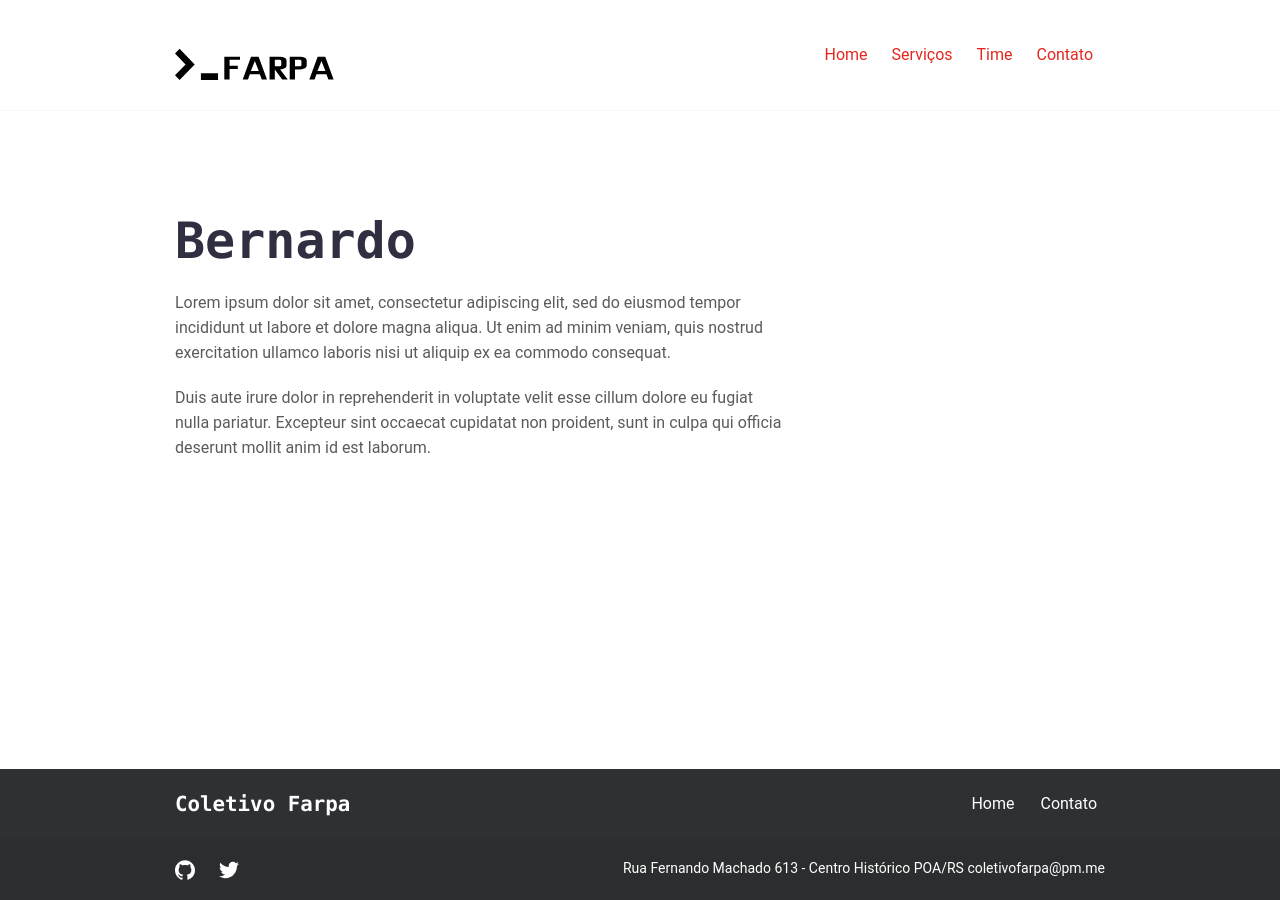
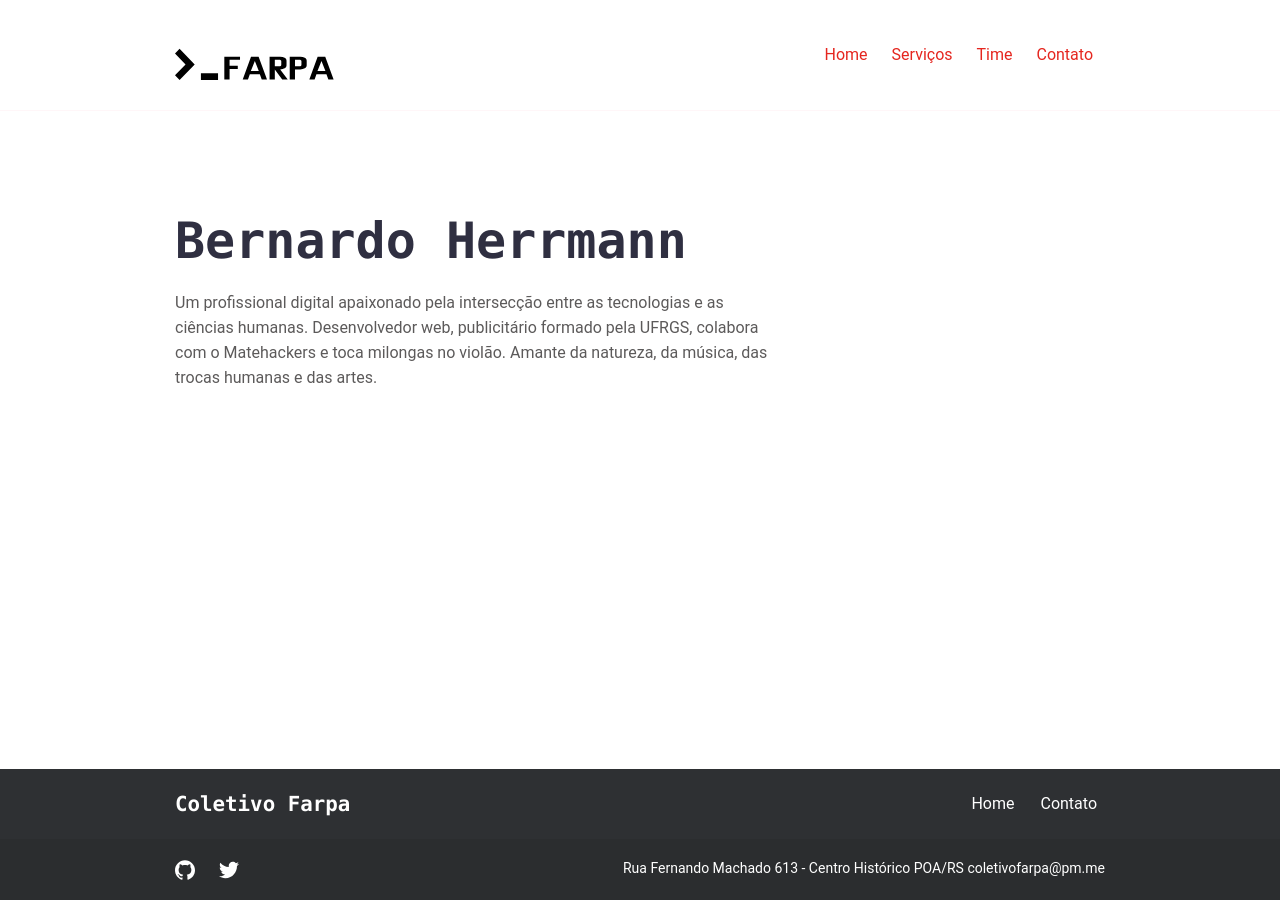
Before and after one commit to coletivofarpa/coletivofarpa.github.io, a Jekyll site: the page built from _team/bernardo.md, in a window 1280 px wide. Built offline with Jekyll 4.4.1, drawn with Linux system fonts in a browser that asks for light colours.

Commit message:
team member description

```diff
--- a/_team/bernardo.md
+++ b/_team/bernardo.md
@@ -1,5 +1,5 @@
 ---
-title: "Bernardo"
+title: "Bernardo Herrmann"
 date: 2018-11-19T10:47:58+10:00
 draft: false
 image: "images/team/bernardo.jpg"
@@ -10,6 +10,4 @@ weight: 7
 layout: team
 ---
 
-Lorem ipsum dolor sit amet, consectetur adipiscing elit, sed do eiusmod tempor incididunt ut labore et dolore magna aliqua. Ut enim ad minim veniam, quis nostrud exercitation ullamco laboris nisi ut aliquip ex ea commodo consequat.
-
-Duis aute irure dolor in reprehenderit in voluptate velit esse cillum dolore eu fugiat nulla pariatur. Excepteur sint occaecat cupidatat non proident, sunt in culpa qui officia deserunt mollit anim id est laborum.
+Um profissional digital apaixonado pela intersecção entre as tecnologias e as ciências humanas. Desenvolvedor web, publicitário formado pela UFRGS, colabora com o Matehackers e toca milongas no violão. Amante da natureza, da música, das trocas humanas e das artes.
```
